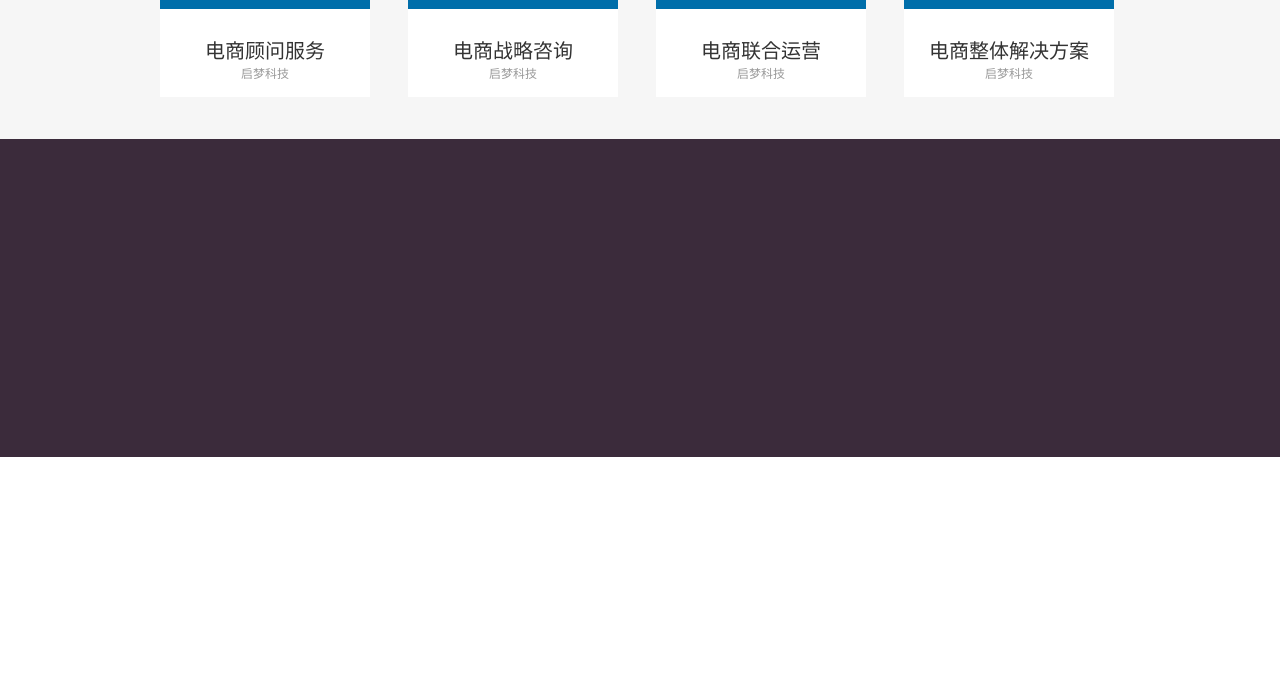
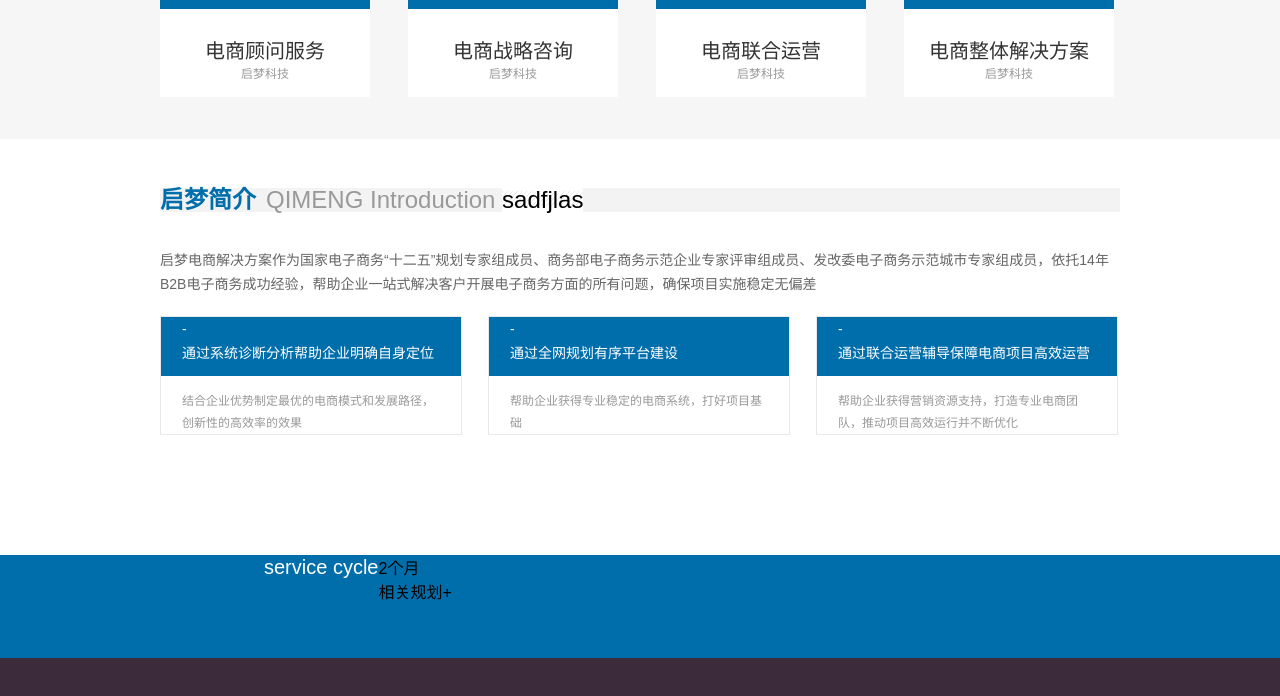
Before and after one commit to wsp971/html-css, a plain HTML site: page index.html in a window 1280 px wide. Shown: the part 778-1474 px from the top of the page. Before the commit the page ends 1235 px from the top, so only its background shows below. Drawn offline with Linux system fonts and the light colour scheme.

Commit message:
后续部分

```diff
--- a/css/common.css
+++ b/css/common.css
@@ -109,6 +109,9 @@
 .c10{
 	color:#999999;
 }
+.c11{
+	color:#006eaa;
+}
 
 .bg1{
 	background-color: #f3f3f3;
@@ -118,6 +121,12 @@
 }
 .m_t39{
 	margin-top: 39px;
+}
+.m_l10{
+	margin-left: 10px;
+}
+.m_l104{
+	margin-left: 104px;
 }
 .align_c{
 	text-align: center;
@@ -134,3 +143,6 @@
 .p_t26{
 	padding-top: 26px;
 }
+.fw_b{
+	font-weight: bold;
+}
--- a/css/index.css
+++ b/css/index.css
@@ -75,6 +75,8 @@
 	left:-85px;
 	width:32px;
 	height:45px;
+	cursor :pointer;
+
 }
 .righticon{
 	position:absolute;
@@ -85,6 +87,7 @@
 	left:1008px;
 	width:32px;
 	height:45px;
+	cursor :pointer;
 }
 .service-menu ul{
 	width:1000px;
@@ -139,3 +142,78 @@
 	top: 56px;
 	left:70px;
 }
+.index_introduction{
+	height: 293px;
+	background-color: #ffffff;
+}
+p.title{
+	font-size: 24px;
+	line-height: 24px;
+	margin-top:49px;
+
+}
+.introduction{
+	font-size: 14px;
+	line-height: 24px;
+	color: #666666;
+	margin-top:36px;
+}
+.index_introduction{
+	height:367px;
+}
+.index_introduction ul{
+	width:993px;
+	margin-top:20px;
+}
+.index_introduction ul li{
+	float:left;
+	width:300px;
+	height: 117px;
+	margin-right:26px;
+	border:1px solid #e8e8e8;
+
+}
+.title3{
+	height: 59px;
+	background-color: #006eaa;
+	color: #ffffff;
+	font-size: 14px;
+	line-height: 24px;
+	padding-left: 21px;
+
+}
+.title4{
+	width:260px;
+	height: 60px;
+	padding: 14px 21px;
+	height:45px;
+	color:#999999;
+	font-size: 12px;
+	line-height: 22px;
+}
+.bg3{
+	background-image: url("../image/bg2.png");
+	height:24px;
+	width:533px;
+}
+.service_cycle{
+	height: 103px;
+	background-color: #006eaa;
+	width:100%;
+}
+#sevice_code{
+	/*font-size: 20px;
+	color: #ffffff;*/
+	float: left;
+	margin-left: 104px;
+/*	height: 103px;
+	line-height: 103px;*/
+	vertical-align: middle;
+}
+#sevice_code div{
+	font-size: 20px;
+	color: #ffffff;
+	line-height: 24px;
+
+
+}
--- a/index.html
+++ b/index.html
@@ -100,11 +100,20 @@
 			</div>
 
 		</div>
-		<div class="index-introduction">
+		<div class="index_introduction public-container">
+			<p class="bg1 title"><span class="c11 fw_b">启梦简介</span><span class="c10 m_l10">QIMENG Introduction</span> <span class="bg3">sadfjlas</span></p>
+			<p class="introduction">启梦电商解决方案作为国家电子商务“十二五”规划专家组成员、商务部电子商务示范企业专家评审组成员、发改委电子商务示范城市专家组成员，依托14年B2B电子商务成功经验，帮助企业一站式解决客户开展电子商务方面的所有问题，确保项目实施稳定无偏差</p>
+			<ul>
+				<li><div class="title3"><p>-</p><p>通过系统诊断分析帮助企业明确自身定位</p></div><div class="title4">结合企业优势制定最优的电商模式和发展路径，创新性的高效率的效果</div></li>
+				<li><div class="title3"><p>-</p><p>通过全网规划有序平台建设</p></div><div class="title4">帮助企业获得专业稳定的电商系统，打好项目基础</div></li><li><div class="title3"><p>-</p><p>通过联合运营辅导保障电商项目高效运营</p></div><div class="title4">帮助企业获得营销资源支持，打造专业电商团队，推动项目高效运行并不断优化</div></li>
+			</ul>
+		</div>
 
-		</div>
-		<div class="service-cycle">
-
+		<div class="service_cycle ">
+			<div class="public-container">
+				<div id="sevice_code"><div>service cycle</div></div>
+				<div class="f_l"><span>2</span><span>个月</span><br><span>相关规划+</span></div>
+			</div>
 		</div>
 		<div class="success-case">
 
```
Also changed, not shown: image/bg2.png (added), image/icons.png.
